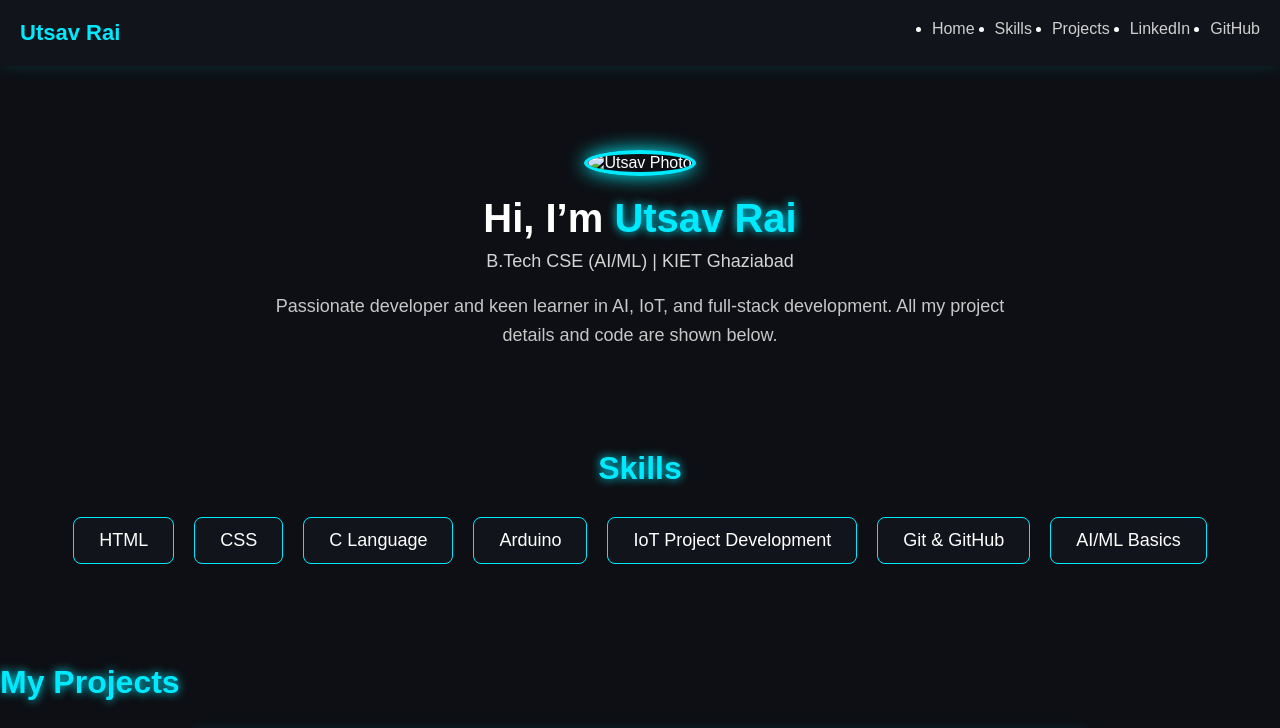
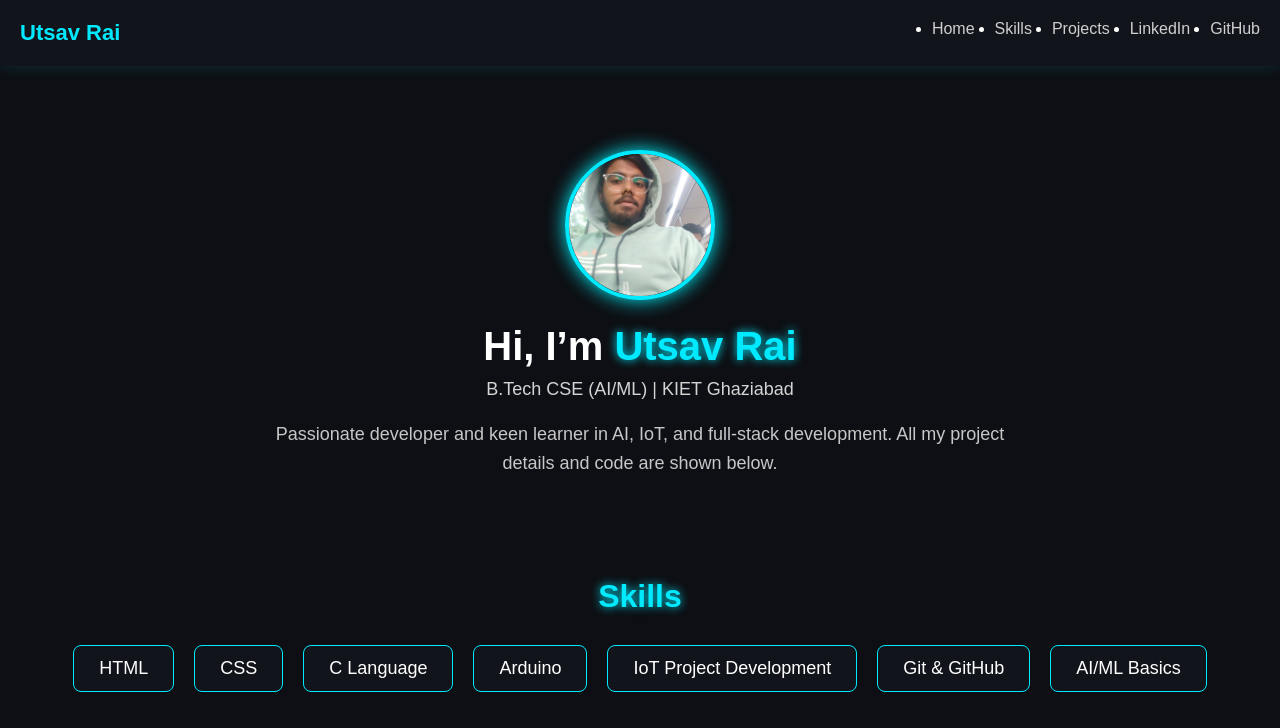
Before and after one commit to UTSAV4045/UTSAV-S-PORTFOLIO, a plain HTML site: page index.html in a window 1280 px wide. Shown: the top 728 px of the page. Drawn offline with Linux system fonts and the light colour scheme; the site is published under a folder, as on GitHub Pages, so addresses that start at the root find nothing.

```diff
--- a/index.html
+++ b/index.html
@@ -22,7 +22,7 @@
 
     <!-- HERO SECTION -->
     <section id="home" class="hero">
-        <img src="/utsav.jpg" alt="Utsav Photo" class="profile-photo">
+        <img src="utsav.jpg" alt="Utsav Photo" class="profile-photo">
         <h1 class="title">Hi, I’m <span>Utsav Rai</span></h1>
         <p class="subtitle">B.Tech CSE (AI/ML) | KIET Ghaziabad</p>
 
```
